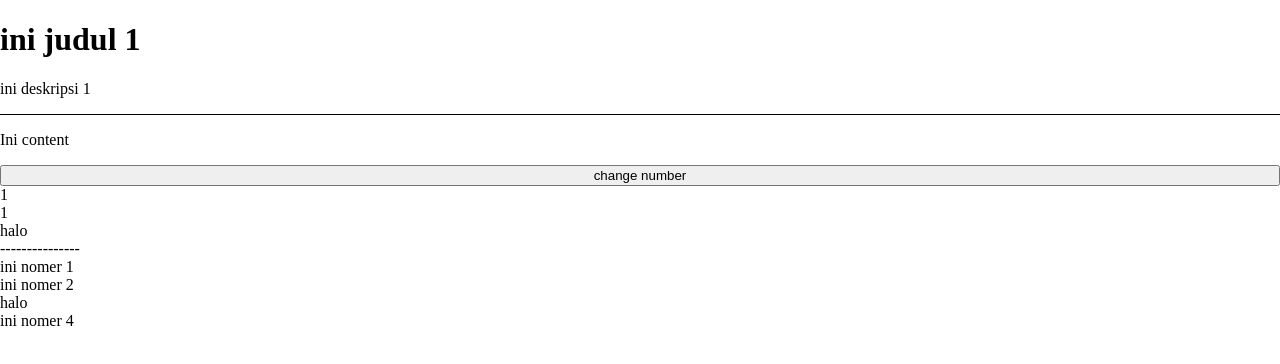
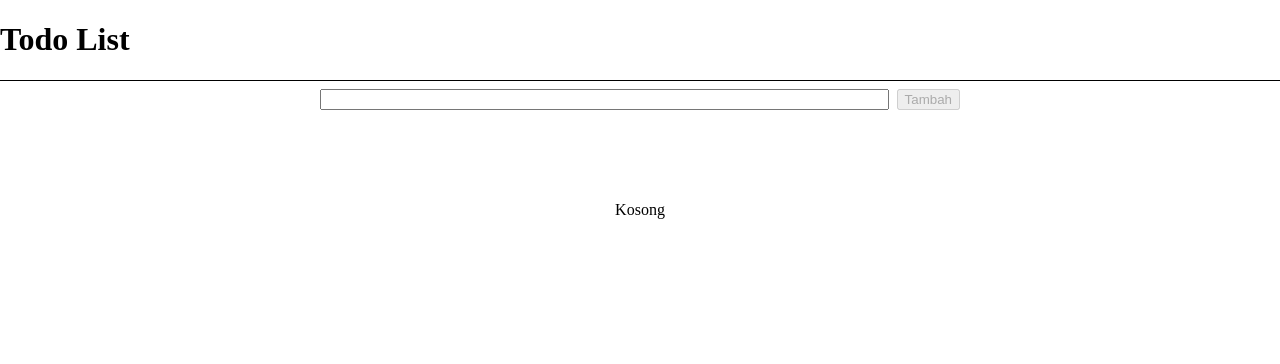
Before and after one commit to ariefyusron/learn-react-js-batch-12, a React (Vite) app: page / in a window 1280 px wide. Shown: the top 364 px of the page. Built offline with nearby package versions, Linux system fonts and the light colour scheme.

Commit message:
todo list

```diff
--- a/src/App.jsx
+++ b/src/App.jsx
@@ -1,47 +1,17 @@
 import './App.css'
-import { useState, useEffect } from 'react'
 
 import Header from './components/header'
-import Body from './components/body'
+import TodoList from './components/todo-list'
 
 const App = () => {
-  const [number, setNumber] = useState(1)
-  const [text, setText] = useState('halo')
-
-  const listData = ['ini nomer 1', 'ini nomer 2', 'halo', 'ini nomer 4']
-
-  useEffect(() => {
-    console.log('useEffect')
-  },[])
 
   return (
     <div className='wrap'>
       {/* Header */}
       <Header
-        title="ini judul 1"
-        desc="ini deskripsi 1"
+        title="Todo List"
       />
-
-      {/* Body */}
-      <Body />
-      <button
-        onClick={() => {
-          setNumber(number + 1)
-          setText('apa kabar')
-        }}
-      >
-        change number
-      </button>
-      <div>{number}</div>
-      {number > 5 ? <div>stop</div> : <div>{number}</div>}
-      <div>{text}</div>
-      <div>---------------</div>
-
-      {listData.map((item, index) => (
-        <div key={index}>
-          {item}
-        </div>
-      ))}
+      <TodoList />
     </div>
   )
 }
--- /dev/null
+++ b/src/components/todo-list/index.jsx
@@ -0,0 +1,45 @@
+import './styles.css'
+import { useState } from 'react';
+
+const Index = () => {
+  const [text, setText] = useState('')
+  const [list, setList] = useState([])
+
+  return (
+    <div className='container'>
+      <div className='content'>
+        <div className='wrap-input'>
+          <input
+            className='input-todo'
+            onChange={(res) => {
+              setText(res.target.value)
+            }}
+            value={text}
+          />
+          <button
+            onClick={() => {
+              setList([text, ...list])
+              setText('')
+            }}
+            disabled={text === ''}
+          >
+            Tambah
+          </button>
+        </div>
+
+        {list.length === 0 ? (
+          <div className='empty'>
+            Kosong
+          </div>
+        ) : list.map((item, index) => (
+              <div key={index} className='wrap-item'>
+                <p>{item}</p>
+              </div>
+          ))
+        }
+      </div>
+    </div>
+  )
+};
+
+export default Index;
--- /dev/null
+++ b/src/components/todo-list/styles.css
@@ -0,0 +1,30 @@
+.wrap-item {
+  border-bottom: 1px solid grey;
+}
+
+.container {
+  display: flex;
+  justify-content: center;
+}
+
+.content {
+  width: 50%;
+}
+
+.wrap-input {
+  margin-top: 8px;
+  display: flex;
+  gap: 8px;
+}
+
+.input-todo {
+  display: flex;
+  flex: 1;
+}
+
+.empty {
+  display: flex;
+  justify-content: center;
+  height: 200px;
+  align-items: center;
+}
```
